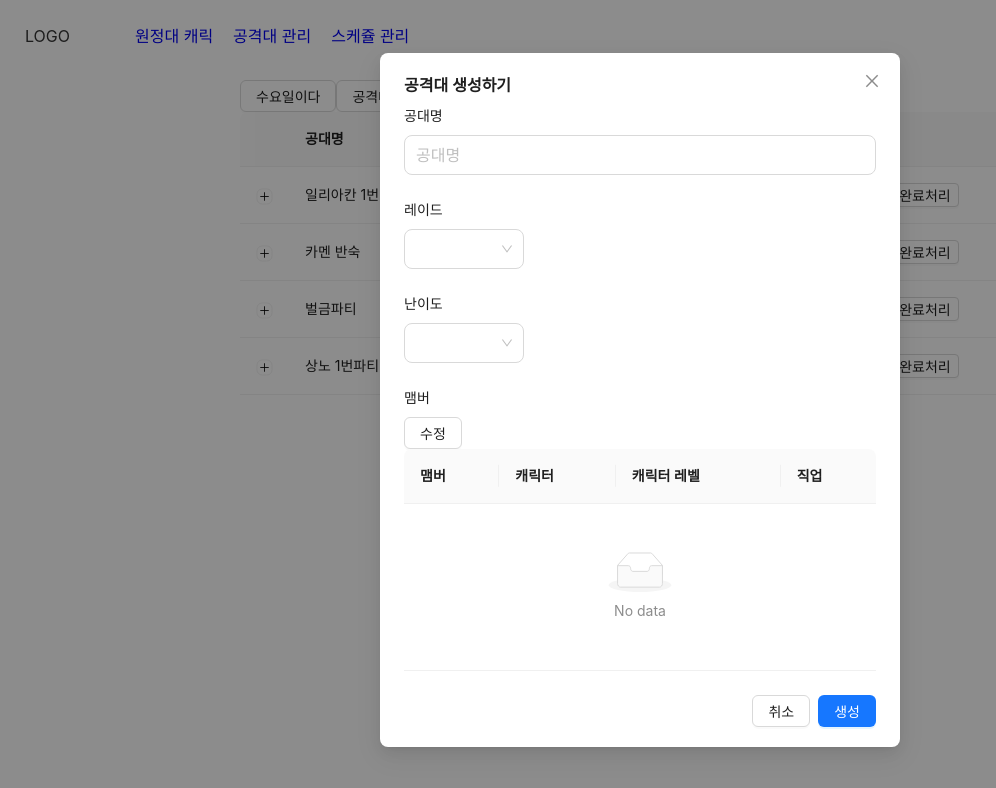
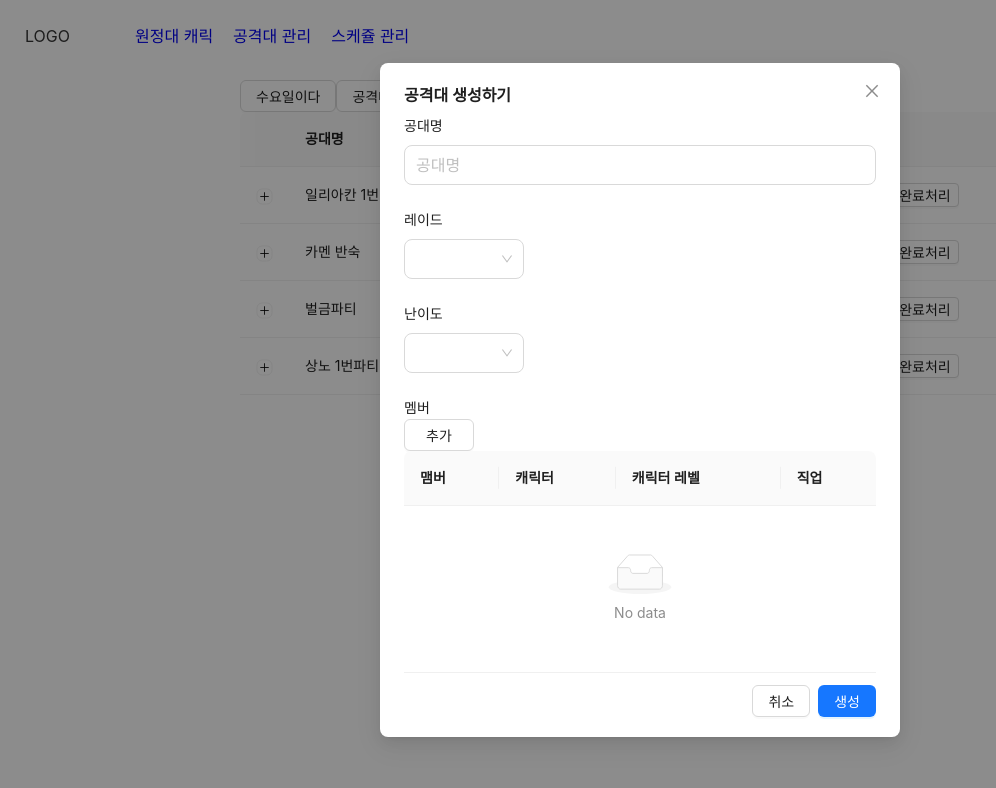
Before and after one commit to dongheeYoo/alphaca-la-fe, a React (Vite) app: page /groups in a window 1280 px wide. Both pictures are taken after a click on the button "공격대 생성". Shown: the top 788 px of the page, without its empty margins (0-996 px from the left). Built offline with nearby package versions, Linux system fonts and the light colour scheme.

Commit message:
move member table into index

```diff
--- a/src/components/GroupsListView/GroupItemRegisterForm.tsx
+++ b/src/components/GroupsListView/GroupItemRegisterForm.tsx
@@ -1,25 +1,16 @@
-import { Input, Form, Select, Tag, Button, Modal } from 'antd';
+import { Input, Form, Select } from 'antd';
 import { Raids } from '../../utils/raids';
 import { Raid } from '../../utils/types';
-import { GroupMemberTable } from './GroupMemberTable';
-import { Member } from './Member';
-import { CloseOutlined } from '@ant-design/icons';
-import { useDialog } from '../../hooks/useDialog';
-import { useState } from 'react';
 
 export const GroupItemRegisterForm = ({
   form,
   initialValues,
-  member,
   onSubmit,
 }: {
   form: any;
   initialValues?: any;
-  member: any;
   onSubmit?: ((values: any) => void) | undefined;
 }) => {
-  const { open, isOpen, close } = useDialog();
-  const [memberItems, setMemberItems] = useState(member);
   const raidNameOptions = Raids.map((d: Raid, i: number) => ({
     value: i ? d.name : '',
     label: d.name,
@@ -31,6 +22,7 @@ export const GroupItemRegisterForm = ({
   const onFinishFailed = (errorInfo: any) => {
     console.log('Form Failed:', errorInfo);
   };
+
   return (
     <Form
       form={form}
@@ -59,29 +51,6 @@ export const GroupItemRegisterForm = ({
           size={'large'}
         />
       </Form.Item>
-      <Form.Item name="member" label="맴버">
-        {/*Replace GroupMemberTable with Selector */}
-        <Button onClick={open}>수정</Button>
-        <GroupMemberTable member={memberItems} />
-      </Form.Item>
-      {isOpen && (
-        <Modal
-          centered
-          title="멤버 수정하기"
-          open={isOpen}
-          onOk={close}
-          onCancel={close}
-          footer={[
-            <Button key="back" onClick={close}>
-              취소
-            </Button>,
-            <Button htmlType="submit" key="submit" type="primary">
-              수정
-            </Button>,
-          ]}>
-          <Member member={memberItems} setMember={setMemberItems} />
-        </Modal>
-      )}
     </Form>
   );
 };
--- a/src/components/GroupsListView/Member.tsx
+++ b/src/components/GroupsListView/Member.tsx
@@ -28,15 +28,13 @@ const characterNames = ['히도뉴', 'RAFF', '알망고얌', '아키나츠리',
 
 export const Member = ({ member, setMember }: { member: any; setMember: any }) => {
   const [targetData, setTargetData] = useState<string>('');
-  const [members, setMembers] = useState<MemberDataType[]>(member);
-  console.log(members);
 
   const handleAction = (targetName: string) => {
     setTargetData(targetName);
   };
 
-  const editMemberItems = (d: any) => {
-    setMember((prev: any) => [...prev, d]);
+  const editMemberItems = (d: MemberDataType) => {
+    setMember(member.filter((member: MemberDataType) => member.CharacterName !== d.CharacterName));
   };
 
   return (
@@ -53,11 +51,11 @@ export const Member = ({ member, setMember }: { member: any; setMember: any }) =
             </List.Item>
           )}
         />
-        <MemberDetails characterName={targetData} setMember={setMembers} />
+        <MemberDetails characterName={targetData} setMember={setMember} />
       </ListSection>
       <MemberSection>
-        {members?.map(d => (
-          <Button onClick={d => editMemberItems(d)}>
+        {member?.map((d: any, i: any) => (
+          <Button key={i} onClick={() => editMemberItems(d)}>
             {d.CharacterName}
             <CloseOutlined />
           </Button>
@@ -74,8 +72,10 @@ const MemberDetails = ({ characterName, setMember }: { characterName: string; se
     setMember((prev: any) => [
       ...prev,
       {
-        name: item.name,
+        name: characterName,
         CharacterName: item.CharacterName,
+        CharacterClassName: item.CharacterClassName,
+        ItemMaxLevel: item.ItemMaxLevel,
       },
     ]);
   };
--- a/src/components/GroupsListView/index.tsx
+++ b/src/components/GroupsListView/index.tsx
@@ -6,6 +6,7 @@ import { useDialog } from '../../hooks/useDialog';
 import { useForm } from 'antd/es/form/Form';
 import { GroupItemRegisterForm } from './GroupItemRegisterForm';
 import { useState } from 'react';
+import { Member } from './Member';
 
 interface TableDataType {
   name: string;
@@ -26,6 +27,14 @@ interface MemberTableDataType {
 
 const Container = styled.div({});
 
+const MemberTableSection = styled.div({
+  display: 'flex',
+  flexDirection: 'column',
+  '>Button': {
+    width: '70px',
+  },
+});
+
 export const GroupsListView = () => {
   const [member, setMember] = useState<MemberTableDataType[]>([
     {
@@ -39,6 +48,7 @@ export const GroupsListView = () => {
   ]);
   const { open: openEditDialog, isOpen: isEditOpen, close: closeEditDialog } = useDialog();
   const { open: openAddDialog, isOpen: isAddOpen, close: closeAddDialog } = useDialog();
+  const { open: openMemberDialog, isOpen: isMemberOpen, close: closeMemberDialog } = useDialog();
   const [addForm] = useForm();
   const [editForm] = useForm();
 
@@ -69,6 +79,10 @@ export const GroupsListView = () => {
     //   }
     // );
     alert('수정');
+    const data = editForm.getFieldsValue();
+    console.log('edited data from Form: ', data);
+    console.log('edited Member data: ', member);
+    closeEditDialog();
   };
   const onAddGroup = () => {
     // const data: JobItem = addForm.getFieldsValue();
@@ -85,7 +99,11 @@ export const GroupsListView = () => {
     //     },
     //   }
     // );
+    alert('생성');
     const data = addForm.getFieldsValue();
+    console.log('added data from Form: ', data);
+    console.log('added Member data: ', member);
+    closeAddDialog();
   };
   const columns: TableColumnsType<TableDataType> = [
     {
@@ -211,7 +229,12 @@ export const GroupsListView = () => {
               수정
             </Button>,
           ]}>
-          <GroupItemRegisterForm form={editForm} member={member} onSubmit={onEditGroup} />
+          <GroupItemRegisterForm form={editForm} onSubmit={onEditGroup} />
+          <MemberTableSection>
+            <label>멤버</label>
+            <Button onClick={openMemberDialog}>수정</Button>
+            <GroupMemberTable member={member} />
+          </MemberTableSection>
         </Modal>
       )}
       {isAddOpen && (
@@ -229,7 +252,30 @@ export const GroupsListView = () => {
               생성
             </Button>,
           ]}>
-          <GroupItemRegisterForm form={addForm} member={member} onSubmit={onAddGroup} />
+          <GroupItemRegisterForm form={addForm} onSubmit={onAddGroup} />
+          <MemberTableSection>
+            <label>멤버</label>
+            <Button onClick={openMemberDialog}>추가</Button>
+            <GroupMemberTable member={member} />
+          </MemberTableSection>
+        </Modal>
+      )}
+      {isMemberOpen && (
+        <Modal
+          centered
+          title="멤버 수정하기"
+          open={isMemberOpen}
+          onOk={closeMemberDialog}
+          onCancel={closeMemberDialog}
+          footer={[
+            <Button key="back" onClick={closeMemberDialog}>
+              취소
+            </Button>,
+            <Button htmlType="submit" key="submit" type="primary" onClick={closeMemberDialog}>
+              수정
+            </Button>,
+          ]}>
+          <Member member={member} setMember={setMember} />
         </Modal>
       )}
     </Container>
```
